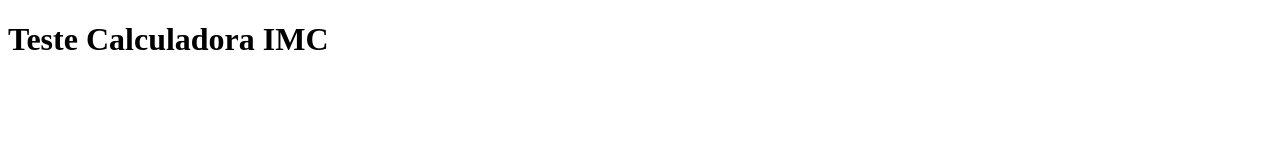
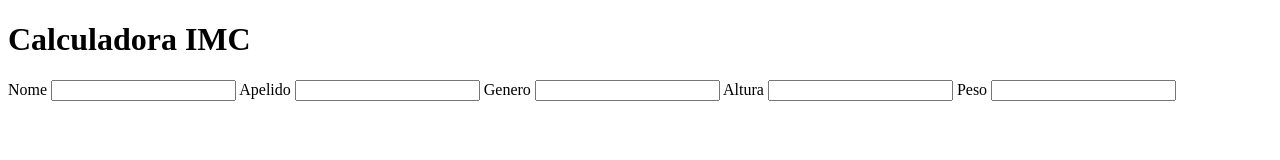
Before and after one commit to lopesdv/IMCApp, a plain HTML site: page v1/index.html in a window 1280 px wide. Drawn offline with Linux system fonts and the light colour scheme.

Commit message:
Form html

```diff
--- a/v1/index.html
+++ b/v1/index.html
@@ -7,6 +7,29 @@
     <title>Document</title>
 </head>
 <body>
-    <h1>Teste Calculadora IMC</h1>
+
+<div class="calculadora">
+    <h1>Calculadora IMC</h1>
+    <div class="form">
+        <label for="">Nome</label>
+        <input type="text" id="nome">
+        <label for="">Apelido</label>
+        <input type="text" id="apelido">
+        <label for="">Genero</label>
+        <input type="text" id="Genero">
+        <label for="">Altura</label>
+        <input type="text" id="altura">
+        <label for="">Peso</label>
+        <input type="text" id="peso">
+
+    </div>
+
+<p id="resultado">
+
+</p>
+
+
+</div>
+
 </body>
 </html>
```
